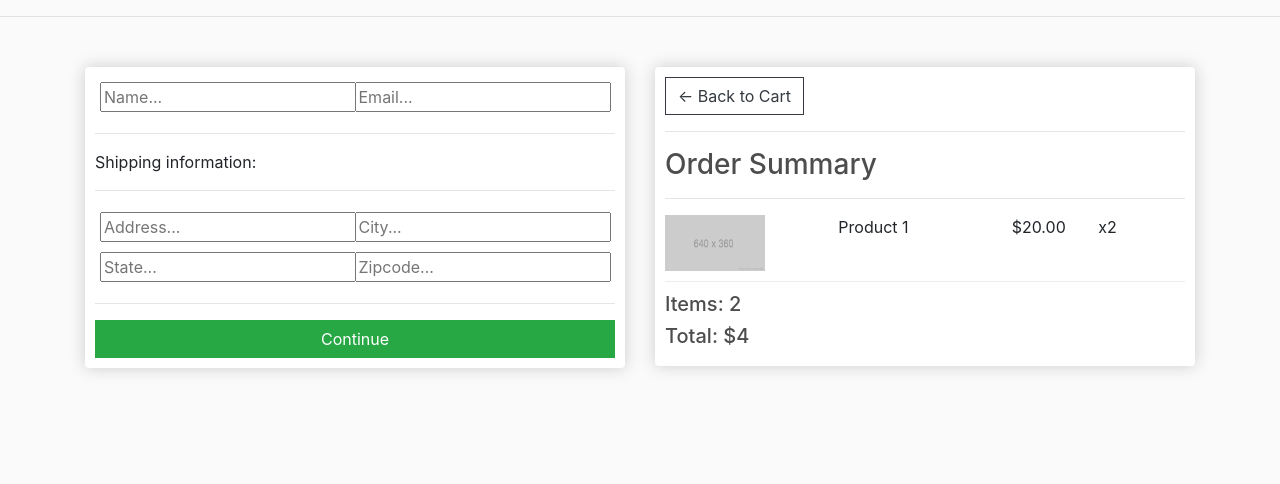
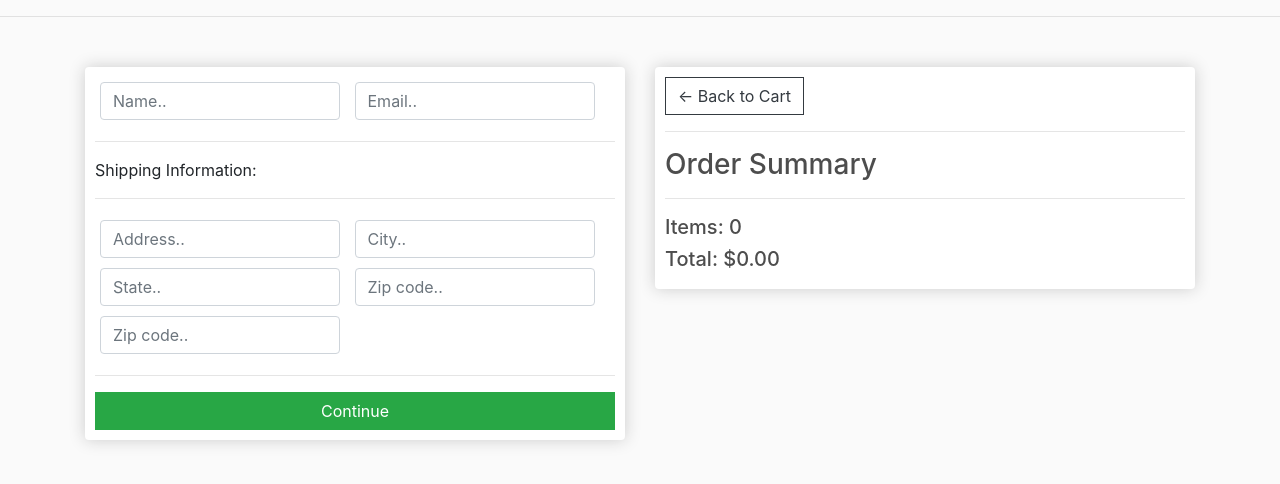
Before and after one commit to PavelMorgulyan/ecomerce, a Django app: page /checkout/ in a window 1280 px wide. Shown: the part 57-541 px from the top of the page. Run offline with Django 3.2, Linux system fonts and the light colour scheme; some libraries are stand-ins or nearby versions.

Commit message:
module 3

```diff
--- /dev/null
+++ b/static/js/cart.js
@@ -0,0 +1,39 @@
+var updateBtns = document.getElementsByClassName('update-cart')
+
+for (i = 0; i < updateBtns.length; i++) {
+	updateBtns[i].addEventListener('click', function(){
+		var productId = this.dataset.product
+		var action = this.dataset.action
+		console.log('productId:', productId, 'Action:', action)
+
+		console.log('USER:', user)
+		if (user == 'AnonymousUser'){
+			console.log('User is not authenticated')
+
+		}else{
+
+            updateUserOrder(productId, action)
+		}
+
+	})
+}
+
+function updateUserOrder(productId, action){
+	console.log('User is authenticated, sending data...')
+
+		var url = '/update_item/'
+
+		fetch(url, {
+			method:'POST',
+			headers:{
+				'Content-Type':'application/json',
+			},
+			body:JSON.stringify({'productId':productId, 'action':action})
+		})
+		.then((response) => {
+		   return response.json();
+		})
+		.then((data) => {
+		    console.log('Data:', data)
+		});
+}
--- a/store/templates/store/checkout.html
+++ b/store/templates/store/checkout.html
@@ -1,38 +1,40 @@
 {% extends 'store/main.html' %}
 {% load static %}
 {% block content %}
-	<div class="row">
+     <div class="row">
 		<div class="col-lg-6">
-			<div class="box-element id="form-wrapper">
+			<div class="box-element" id="form-wrapper">
 				<form id="form">
 					<div id="user-info">
 						<div class="form-field">
-							<input required class="form=control" type="text" name="name" placeholder="Name...">
-
+							<input required class="form-control" type="text" name="name" placeholder="Name..">
 						</div>
 						<div class="form-field">
-							<input required class="form=control" type="email" name="email" placeholder="Email...">
+							<input required class="form-control" type="email" name="email" placeholder="Email..">
 						</div>
 					</div>
 
 					<div id="shipping-info">
 						<hr>
-						<p>Shipping information:</p>
+						<p>Shipping Information:</p>
 						<hr>
 						<div class="form-field">
-							<input required class="form=control" type="text" name="address" placeholder="Address...">
+							<input class="form-control" type="text" name="address" placeholder="Address..">
 						</div>
 						<div class="form-field">
-							<input required class="form=control" type="text" name="city" placeholder="City...">
+							<input class="form-control" type="text" name="city" placeholder="City..">
 						</div>
 						<div class="form-field">
-							<input required class="form=control" type="text" name="state" placeholder="State...">
+							<input class="form-control" type="text" name="state" placeholder="State..">
 						</div>
 						<div class="form-field">
-							<input required class="form=control" type="text" name="zipcode" placeholder="Zipcode...">
+							<input class="form-control" type="text" name="zipcode" placeholder="Zip code..">
 						</div>
+						<div class="form-field">
+							<input class="form-control" type="text" name="country" placeholder="Zip code..">
+						</div>
+					</div>
 
-					</div>
 					<hr>
 					<input id="form-button" class="btn btn-success btn-block" type="submit" value="Continue">
 				</form>
@@ -51,16 +53,17 @@
 				<hr>
 				<h3>Order Summary</h3>
 				<hr>
+				{% for item in items %}
 				<div class="cart-row">
-					<div style="flex:2"><img class="row-image" src="{% static 'images/placeholder.png' %}"></div>
-					<div style="flex:2"><p>Product 1</p></div>
-					<div style="flex:1"><p>$20.00</p></div>
-					<div style="flex:1"><p>x2</p></div>
+					<div style="flex:2"><img class="row-image" src="{{item.product.imageURL}}"></div>
+					<div style="flex:2"><p>{{item.product.name}}</p></div>
+					<div style="flex:1"><p>${{item.product.price|floatformat:2}}</p></div>
+					<div style="flex:1"><p>x{{item.quantity}}</p></div>
 				</div>
-				<h5>Items:   2</h5>
-				<h5>Total:   $4</h5>
+				{% endfor %}
+				<h5>Items:   {{order.get_cart_items}}</h5>
+				<h5>Total:   ${{order.get_cart_total|floatformat:2}}</h5>
 			</div>
 		</div>
 	</div>
-
 {% endblock content %}
--- a/store/templates/store/main.html
+++ b/store/templates/store/main.html
@@ -8,6 +8,29 @@
 	<link rel="stylesheet" href="https://stackpath.bootstrapcdn.com/bootstrap/4.4.1/css/bootstrap.min.css" integrity="sha384-Vkoo8x4CGsO3+Hhxv8T/Q5PaXtkKtu6ug5TOeNV6gBiFeWPGFN9MuhOf23Q9Ifjh" crossorigin="anonymous">
 
 	<link rel="stylesheet" type="text/css" href="{% static 'css/main.css' %}">
+
+	<script type="text/javascript">
+		var user = '{{request.user}}'
+
+		function getToken(name) {
+		    var cookieValue = null;
+		    if (document.cookie && document.cookie !== '') {
+		        var cookies = document.cookie.split(';');
+		        for (var i = 0; i < cookies.length; i++) {
+		            var cookie = cookies[i].trim();
+		            // Does this cookie string begin with the name we want?
+		            if (cookie.substring(0, name.length + 1) === (name + '=')) {
+		                cookieValue = decodeURIComponent(cookie.substring(name.length + 1));
+		                break;
+		            }
+		        }
+		    }
+		    return cookieValue;
+		}
+		var csrftoken = getToken('csrftoken')
+
+	</script>
+
 </head>
 
 <body>
@@ -51,6 +74,7 @@
 
 <script src="https://stackpath.bootstrapcdn.com/bootstrap/4.4.1/js/bootstrap.min.js" integrity="sha384-wfSDF2E50Y2D1uUdj0O3uMBJnjuUD4Ih7YwaYd1iqfktj0Uod8GCExl3Og8ifwB6" crossorigin="anonymous"></script>
 
+<script type="text/javascript" src="{% static 'js/cart.js' %}"></script>
 
 </body>
 </html>
--- a/store/views.py
+++ b/store/views.py
@@ -1,4 +1,6 @@
 from django.shortcuts import render
+from django.http import JsonResponse
+
 from .models import *
 
 def store(request):
@@ -21,5 +23,17 @@ def cart(request):
 	return render(request, 'store/cart.html', context)
 
 def checkout(request):
-	context = {}
+	if request.user.is_authenticated:
+		customer = request.user.customer
+		order, created = Order.objects.get_or_create(customer=customer, complete=False)
+		items = order.orderitem_set.all()
+	else:
+		#Create empty cart for now for non-logged in user
+		items = []
+		order = {'get_cart_total':0, 'get_cart_items':0}
+
+	context = {'items':items, 'order':order}
 	return render(request, 'store/checkout.html', context)
+
+def updateItem(request):
+	return JsonResponse('Item was added', safe=False)
```
Also changed, not shown: static/js/event-handler.js (added, +10 -0 lines), static/js/user-status.js (added, +18 -0 lines).
